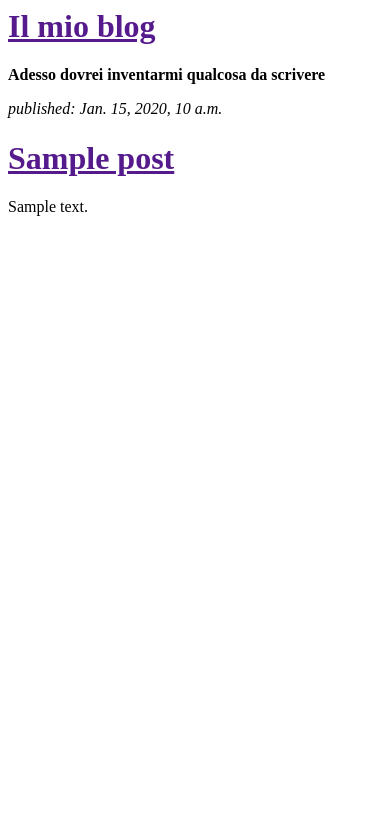
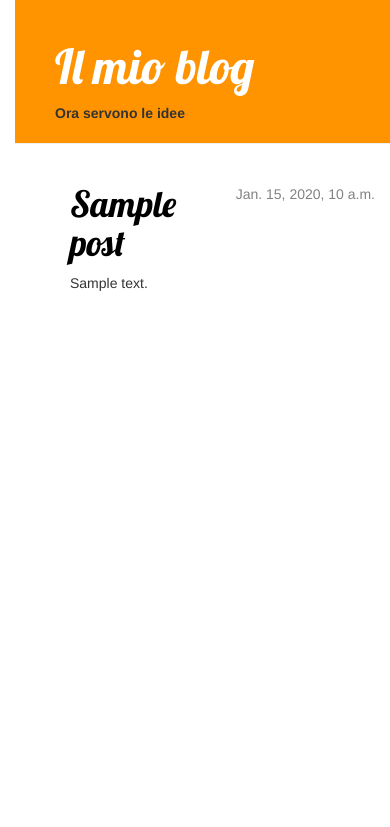
Before and after one commit to eleonoraflorian/my-first-blog, a Django app: template blog/templates/blog/post_list.html in a window 390 px wide. Shown: the top 827 px of the page. Run offline with Django 3.2, Linux system fonts and the light colour scheme; the template is opened without the code that fills it: values that come from a table or form of the project are taken from there, others are empty; tables that the repository leaves empty hold one stand-in row (values such as "Sample post"); some libraries are stand-ins or nearby versions.

Commit message:
Added view and template fo detailed blog post as well as CSS for the site

```diff
--- /dev/null
+++ b/blog/static/css/blog.css
@@ -0,0 +1,51 @@
+body {
+    padding-left: 15px;
+}
+
+.page-header {
+    background-color: #ff9400;
+    margin-top: 0;
+    padding: 20px 20px 20px 40px;
+}
+
+.page-header h1, .page-header h1 a, .page-header h1 a:visited, .page-header h1 a:active {
+    color: #ffffff;
+    font-size: 36pt;
+    text-decoration: none;
+}
+
+.content {
+    margin-left: 40px;
+}
+
+h1, h2, h3, h4 {
+    font-family: 'Lobster', cursive;
+}
+
+.date {
+    float: right;
+    color: #828282;
+}
+
+.save {
+    float: right;
+}
+
+.post-form textarea, .post-form input {
+    width: 100%;
+}
+
+.top-menu, .top-menu:hover, .top-menu:visited {
+    color: #ffffff;
+    float: right;
+    font-size: 26pt;
+    margin-right: 20px;
+}
+
+.post {
+    margin-bottom: 70px;
+}
+
+.post h1 a, .post h1 a:visited {
+    color: #000000;
+}
--- /dev/null
+++ b/blog/templates/blog/base.html
@@ -0,0 +1,24 @@
+{% load staticfiles %}
+<html>
+	<head>
+		<link rel="stylesheet" href="//maxcdn.bootstrapcdn.com/bootstrap/3.2.0/css/bootstrap.min.css">
+		<link rel="stylesheet" href="//maxcdn.bootstrapcdn.com/bootstrap/3.2.0/css/bootstrap-theme.min.css">
+		<link rel="stylesheet" href="{% static 'css/blog.css' %}">
+		<link href="https://fonts.googleapis.com/css?family=Lobster&subset=latin,latin-ext" rel="stylesheet" type="text/css">
+		<title>Il mio blog</title>
+	</head>
+	<body>
+		<div class="page-header">
+			<h1><a href="/">Il mio blog</a></h1>
+			<strong>Ora servono le idee</strong>
+		</div>
+		<div class="content container">
+			<div class="row">
+				<div class="col-md-8">
+				{% block content %}
+				{% endblock %}
+				</div>
+			</div>
+		</div>
+	</body>
+</html>
--- a/blog/templates/blog/post_list.html
+++ b/blog/templates/blog/post_list.html
@@ -1,19 +1,13 @@
-<html>
-	<head>
-		<title>Il mio blog</title>
-	</head>
-	<body>
-		<div>
-			<h1><a href="">Il mio blog</a></h1>
-			<strong>Adesso dovrei inventarmi qualcosa da scrivere</strong><br>
+{% extends 'blog/base.html' %}
+
+{% block content %}
+	{% for post in posts %}
+		<div class="post">
+			<div class="date">
+				{{ post.published_date }}
+			</div>
+			<h1><a href="{% url 'post_detail' pk=post.pk %}">{{ post.title }}</a></h1>
+			<p>{{ post.text|linebreaksbr }}</p>
 		</div>
-
-		{% for post in posts %}
-			<div>
-				<p><em>published: {{ post.published_date }}</em></p>
-				<h1><a href="">{{ post.title }}</a></h1>
-				<p>{{ post.text|linebreaksbr }}</p>
-			</div>
-		{% endfor %}
-	</body>
-</html>
+	{% endfor %}
+{% endblock %}
--- a/blog/urls.py
+++ b/blog/urls.py
@@ -2,5 +2,6 @@ from django.conf.urls import url
 from . import views
 
 urlpatterns = [
-    url(r'^$', views.post_list, name='post_list'),
+	url(r'^$', views.post_list, name='post_list'),
+	url(r'^post/(?P<pk>[0-9]+)/$', views.post_detail, name='post_detail'),
 ]
```
Also changed, not shown: blog/templates/blog/post_detail.html (added, +13 -0 lines), blog/views.py (+5 -2 lines).
